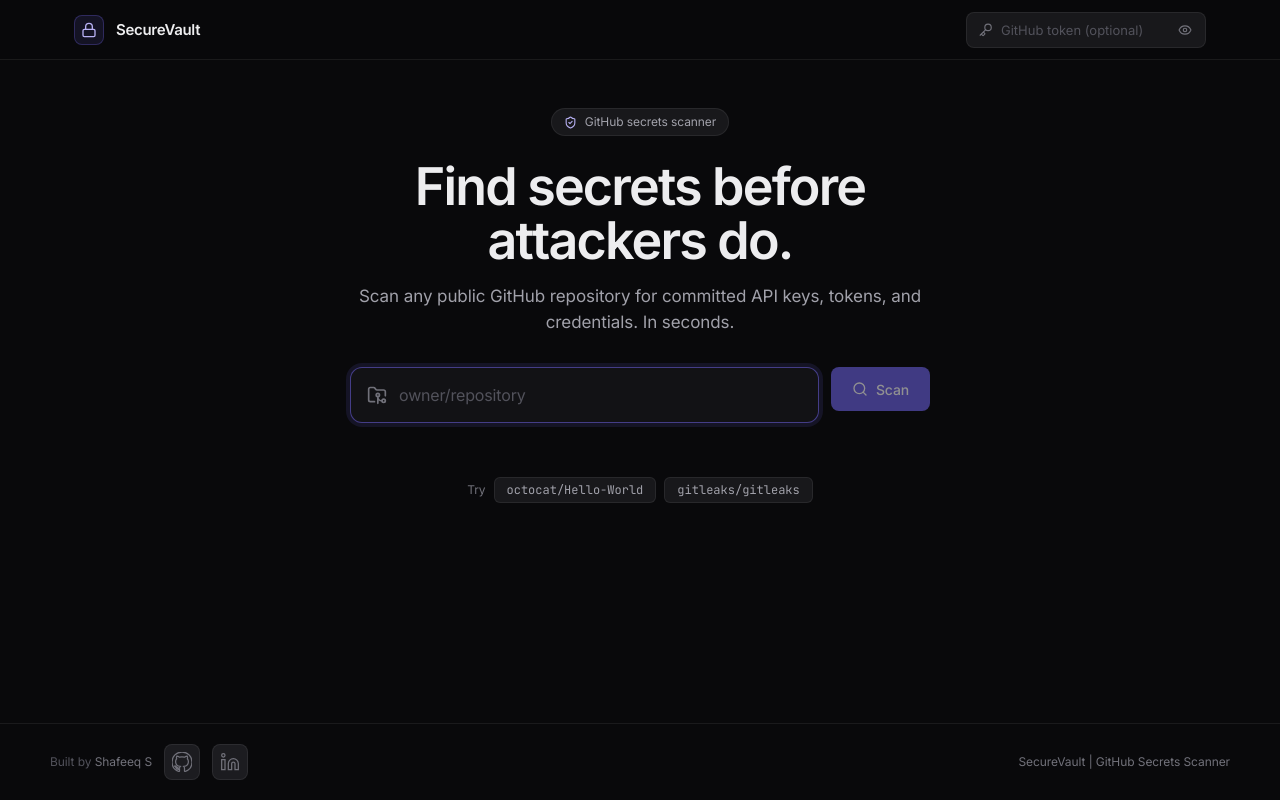
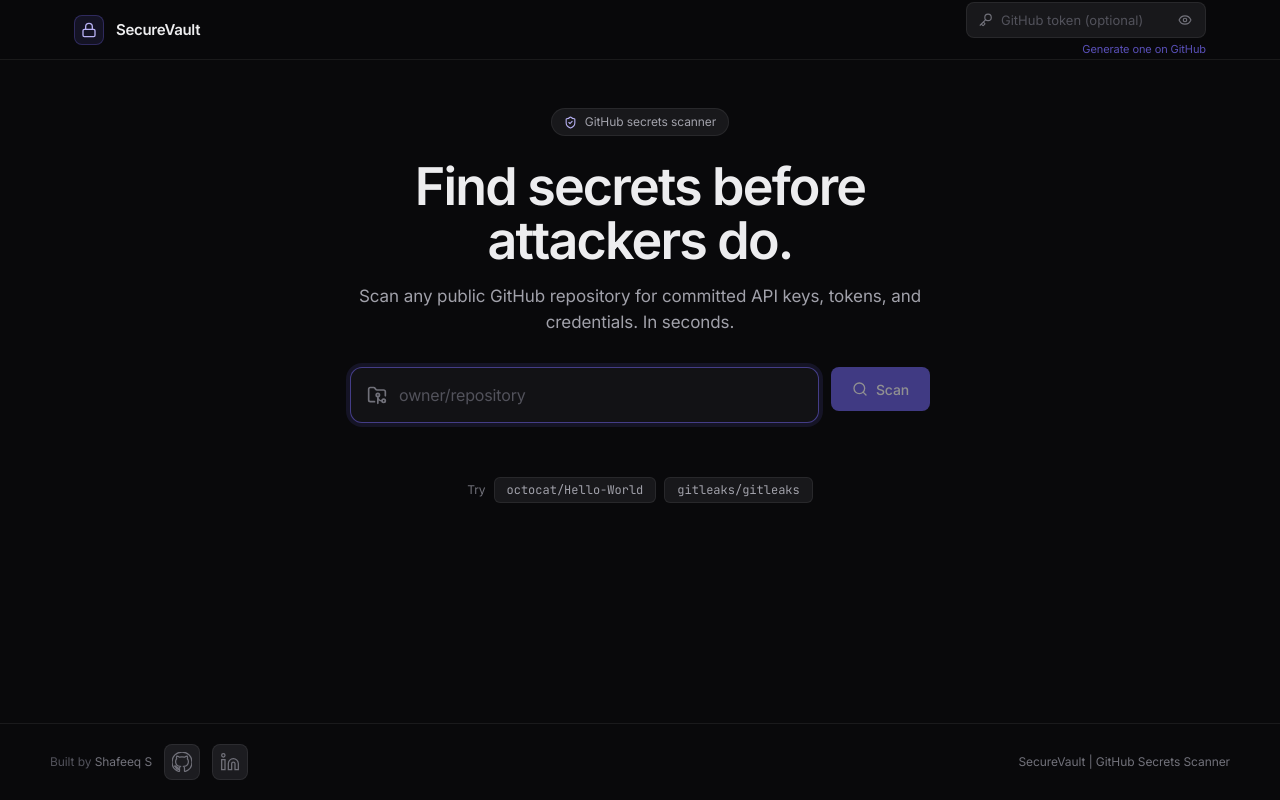
Before and after one commit to Shafeeq-Cybersec/SecureVault, a React (Vite) app in the folder client/: page / in a window 1280 px wide. Built offline with nearby package versions, Linux system fonts and the light colour scheme; no server answers.

Commit message:
add generate token hint link with mobile-responsive hiding

```diff
--- a/client/src/components/Header.tsx
+++ b/client/src/components/Header.tsx
@@ -30,6 +30,7 @@ export function Header({
         </button>
 
         <div className="header__actions">
+          <div className="token-field-wrap">
             <div className="token-field">
               <Key size={14} />
               <input
@@ -50,6 +51,17 @@ export function Header({
                 {show ? <EyeOff size={14} /> : <Eye size={14} />}
               </button>
             </div>
+            {!token && (
+              <a
+                href="https://github.com/settings/personal-access-tokens/new"
+                target="_blank"
+                rel="noopener noreferrer"
+                className="token-hint"
+              >
+                Generate one on GitHub
+              </a>
+            )}
+          </div>
 
           {showNewScan && (
             <button className="btn btn--secondary" onClick={onNewScan}>
--- a/client/src/styles/components.css
+++ b/client/src/styles/components.css
@@ -147,6 +147,22 @@
 }
 
 /* token field (masked) */
+.token-field-wrap {
+  display: flex;
+  flex-direction: column;
+  align-items: flex-end;
+  gap: 3px;
+}
+.token-hint {
+  font-size: 11px;
+  color: var(--accent);
+  text-decoration: none;
+  opacity: 0.8;
+  transition: opacity 150ms;
+}
+.token-hint:hover {
+  opacity: 1;
+}
 .token-field {
   display: flex;
   align-items: center;
@@ -1253,6 +1269,9 @@ a {
   .token-field {
     width: 160px;
   }
+  .token-hint {
+    font-size: 10px;
+  }
   .hero {
     padding: var(--space-12) var(--space-5);
   }
@@ -1289,7 +1308,7 @@ a {
 /* ---- Phone landscape / large phone (≤ 640px) ---- */
 @media (max-width: 640px) {
   /* Hide token field on mobile */
-  .token-field {
+  .token-field-wrap {
     display: none;
   }
 
```
Lines whose indentation alone changed are shown as unchanged.
